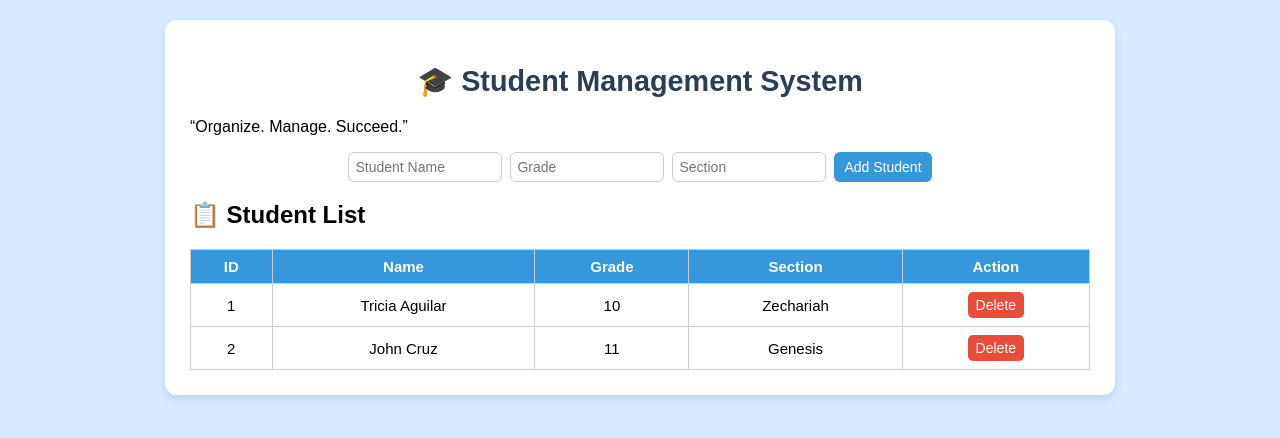
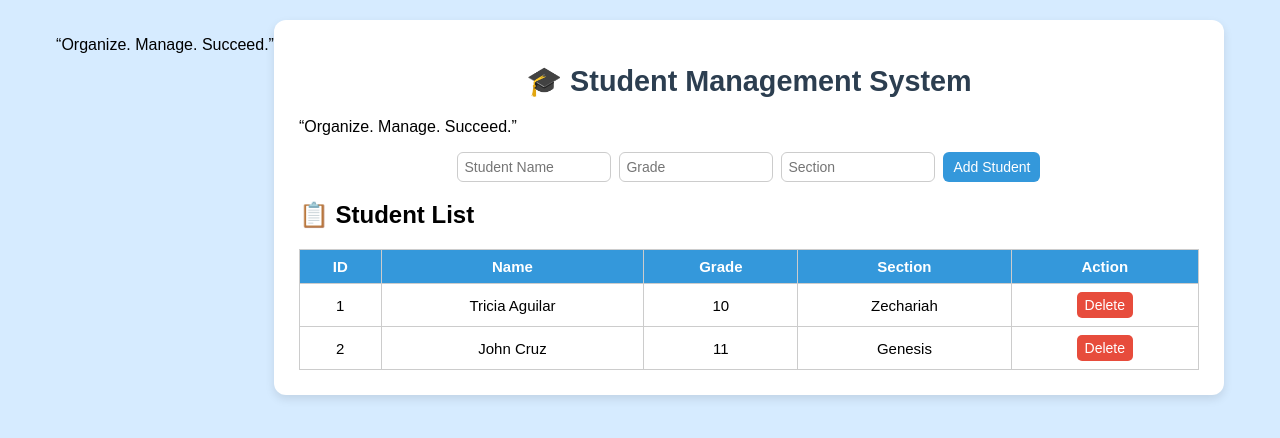
Before and after one commit to aguilartricia-netizen/aguilartricia, a Flask app: page / in a window 1280 px wide. Shown: the top 438 px of the page. Run offline with Flask 3, Linux system fonts and the light colour scheme.

Commit message:
Fix HTML encoding issues in index.html

```diff
--- a/templates/index.html
+++ b/templates/index.html
@@ -4,6 +4,7 @@
   <meta charset="UTF-8">
   <meta name="viewport" content="width=device-width, initial-scale=1.0">
   <title>Student Management System</title>
+  <p>“Organize. Manage. Succeed.”</p>
   <link rel="stylesheet" href="{{ url_for('static', filename='style.css') }}">
 
 </head>
```
